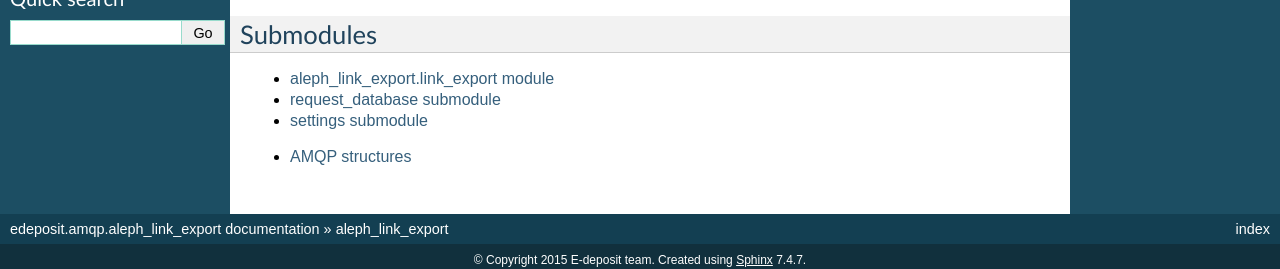
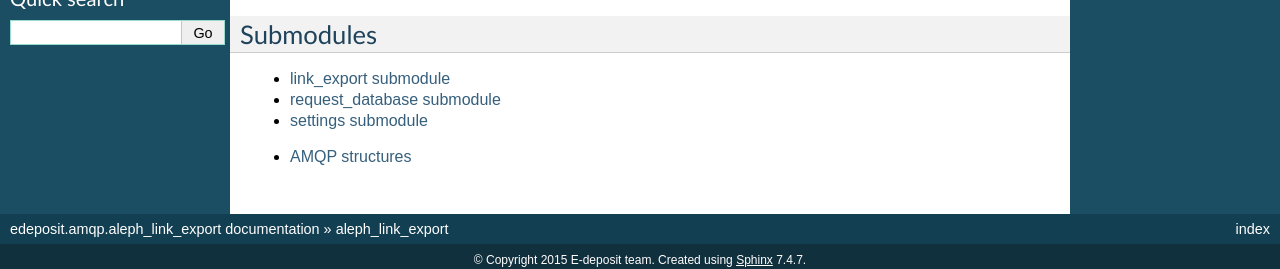
Before and after one commit to edeposit/edeposit.amqp.aleph_link_export, a Sphinx documentation site: the page built from docs/api/aleph_link_export.rst, in a window 1280 px wide, cut to the strip 190-459 px from the top of the page. Built offline with Sphinx 7.4.7, drawn with Linux system fonts in a browser that asks for light colours; pages that are not in the unit, such as notebooks, are missing from menus.

Commit message:
#6: Fixed documentation for link_export.

```diff
--- a/docs/api/link_export.rst
+++ b/docs/api/link_export.rst
@@ -1,5 +1,7 @@
-aleph_link_export.link_export module
-====================================
+link_export submodule
+=====================
+
+This module provides API wrapper over :class:`.RequestDatabase`.
 
 .. automodule:: aleph_link_export.link_export
     :members:
```
